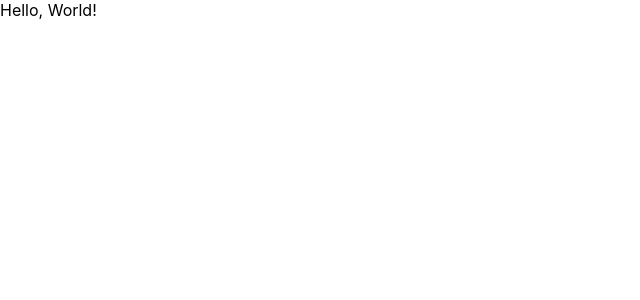
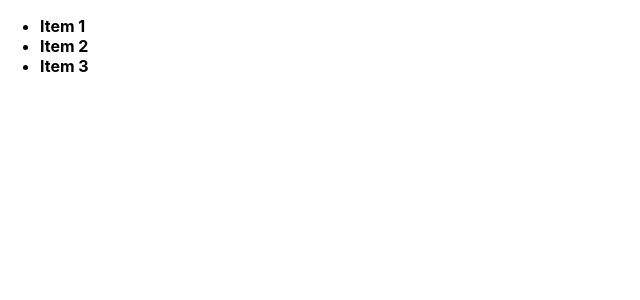
Before and after one commit to thaer-al-khishen/React-Playground, a React (Create React App) app: page / in a window 1280 px wide. Shown: the top 300 px of the page, without its empty margins (0-640 px from the left). Built offline with nearby package versions, Linux system fonts and the light colour scheme.

Commit message:
Setup render props logic and explanation

```diff
--- a/src/App.tsx
+++ b/src/App.tsx
@@ -5,10 +5,76 @@ import React from 'react';
 // npm install react-scripts@latest
 
 function App() {
-    return element;
+    return <ListComponent/>;
 }
 
-//This syntax creates a React element, which is a lightweight description of what to render.
-const element = <div>Hello, World!</div>;
+//The render props pattern is a technique in React for sharing code between components using a prop whose value is a function.
+//
+// Part 1: Understanding Render Props
+// What are Render Props?
+//
+// A render prop is a function prop that a component uses to know what to render.
+// It's a way of passing dynamic content to a component, where the content is determined by the parent component.
+// Benefits of Render Props:
+//
+// Reusability: Share logic across different components.
+// Flexibility: More control over the rendering and composition of components.
+
+interface ListProps<T> {
+    data: T[];
+    renderItem: (item: T) => React.ReactNode;
+}
+
+const List = <T, >({ data, renderItem }: ListProps<T>) => (
+    <ul>
+        {data.map((item, index) => (
+            <li key={index}>{renderItem(item)}</li>
+        ))}
+    </ul>
+);
+
+// Usage
+const ListComponent = () => (
+    <List
+        data={['Item 1', 'Item 2', 'Item 3']}
+        renderItem={(item: string) => <strong>{item}</strong>}
+    />
+);
+
+//Specific Use Cases
+// For specific use cases like different categories or types of content, you can create specialized components
+// that utilize this generic List. Each of these components can supply its own data and rendering logic.
+// const AllCategoriesComponent = () => (
+//     <List
+//         data={allCategoriesData}
+//         renderItem={(category) => <CategoryDisplay category={category} />}
+//     />
+// );
+//
+// const FoodCategoryComponent = () => (
+//     <List
+//         data={foodCategoryData}
+//         renderItem={(foodItem) => <FoodItemDisplay foodItem={foodItem} />}
+//     />
+// );
+//
+// const NewsCategoryComponent = () => (
+//     <List
+//         data={newsData}
+//         renderItem={(newsItem) => <NewsItemDisplay newsItem={newsItem} />}
+//     />
+// );
+
+//Comparison with Kotlin's LazyColumn
+// This approach is similar to defining a composable like LazyColumn in Kotlin for Jetpack Compose.
+// In both cases, you're creating a flexible and reusable component (List in React, LazyColumn in Kotlin)
+// that can handle various types of data and rendering logic. The key idea is to abstract the common list handling logic
+// and allow for customization in how each item in the list is rendered.
+//
+// Benefits
+// Reusability: The same List component can be used across different parts of the application, reducing code duplication.
+// Flexibility: By passing different renderItem functions, the same List component can be adapted to render different types of content.
+// Maintainability: With a single source of truth for the list rendering logic, maintaining and updating your UI becomes easier.
+// This pattern is a powerful way to handle repeated UI elements in a clean, efficient, and maintainable manner.
 
 export default App;
```
